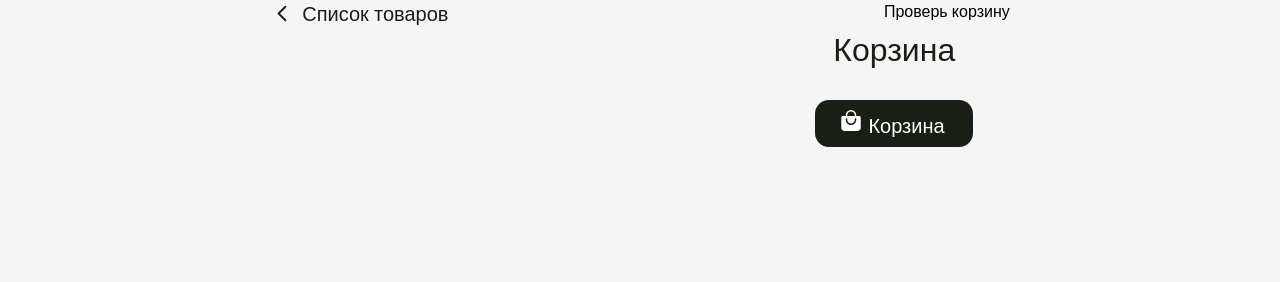
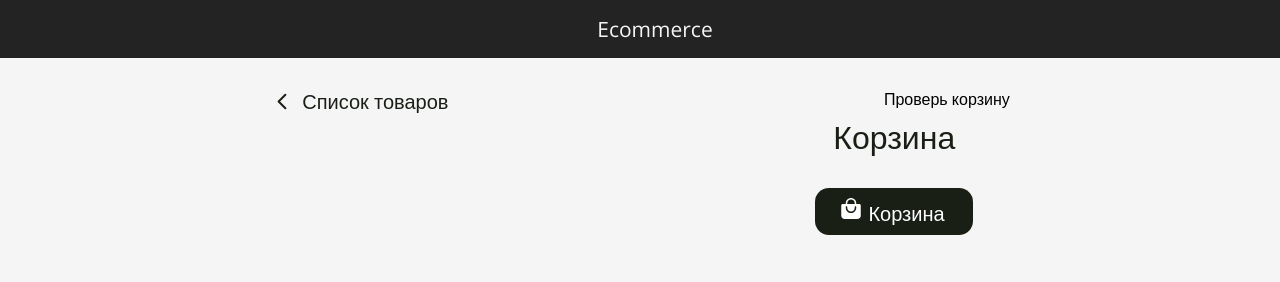
Before and after one commit to EmilKhamatnurov/eCommerce-App, a website built with Vite: page eCommerce App/src/Cart/cart.html in a window 1280 px wide. Built offline with nearby package versions, Linux system fonts and the light colour scheme; some packages are replaced by stand-ins of ours.

Commit message:
Косметический ремонт

```diff
--- a/eCommerce App/src/Cart/cart.html
+++ b/eCommerce App/src/Cart/cart.html
@@ -13,6 +13,11 @@
 	<title>Корзина товаров</title>
 </head>
 <body>
+	<header class="header">
+		<div class="container">
+			<h1 class="site-title">Ecommerce</h1>
+		</div>
+	</header>
 	<div class="container container_header container_cart">
 		<a id="backButton" class="back-button">
 			<img src="../assets/back-button-arrow.svg">
--- a/eCommerce App/src/Item/item.controller.js
+++ b/eCommerce App/src/Item/item.controller.js
@@ -30,10 +30,7 @@ class ItemController {
 	}
 
 	handleAddCartBtnClick = () => {
-		const itemId = this.item_model.getMovieID();
 		const modelData = this.item_model._getItem();
-		console.log(itemId,modelData);
-		console.log("Привет!");
 		this.localStorage.saveCartToLocalStorage(modelData)
 	}
 	// Функция-заглушка
@@ -42,6 +39,5 @@ class ItemController {
 	}
 }
 
-
 const controller = new ItemController()
 window.addEventListener('load', controller.init);
--- a/eCommerce App/src/Items/items.scripts/items.controller.js
+++ b/eCommerce App/src/Items/items.scripts/items.controller.js
@@ -31,6 +31,7 @@ class ItemsController {
 				this.item_model.saveItems(itemsData);
 				this.item_view.renderItemsList(this.item_model.items);
 				this.cart_view._renderCart(this.localStorage._getCartItems());
+
 			})
 	}
 	handleDeleteBtnClick = (itemId) => {
--- a/eCommerce App/src/LocalStorage/localStorage.js
+++ b/eCommerce App/src/LocalStorage/localStorage.js
@@ -2,7 +2,6 @@ class LocalStorage {
 	constructor({onStorageChange}) {
 		this.cartKeyString = 'cart';
 		this.onStorageChange = onStorageChange;
-		this.localStorage = localStorage;
 	}
 	_getCartItems = () =>
 		this._getFromStorageByKey(this.cartKeyString) === null ? [] :
@@ -17,12 +16,8 @@ class LocalStorage {
 		this.onStorageChange(this._getFromStorageByKey(this.cartKeyString));
 	}
 
-	// _generateUserId = () => {
-	// 	this.onStorageChange(this.cartItems);
-	// }
-	//! Нужно поменяь название массива на Add, потому что у нас должна быть функция сохранения элемента
-
 	saveCartToLocalStorage = (item) => {
+		/*Почему-то переменная считывает старую версию LocalStorage. Возможно дело в порядке процессов */
 		const cartItems = this._getCartItems();
 		const itemIndex = cartItems.findIndex(dataItem => item.id == dataItem.id);
 		//Если элемента в корзине нет, то оставить все как есть, иначе добавить товар в корзину
@@ -31,7 +26,6 @@ class LocalStorage {
 			this.onStorageChange(cartItems);
 		}
 		localStorage.setItem('cart', JSON.stringify(cartItems));
-		console.log(itemIndex,cartItems);
 	}
 }
 
```
Also changed, not shown: eCommerce App/src/Item/Item.html (+6 -0 lines).
